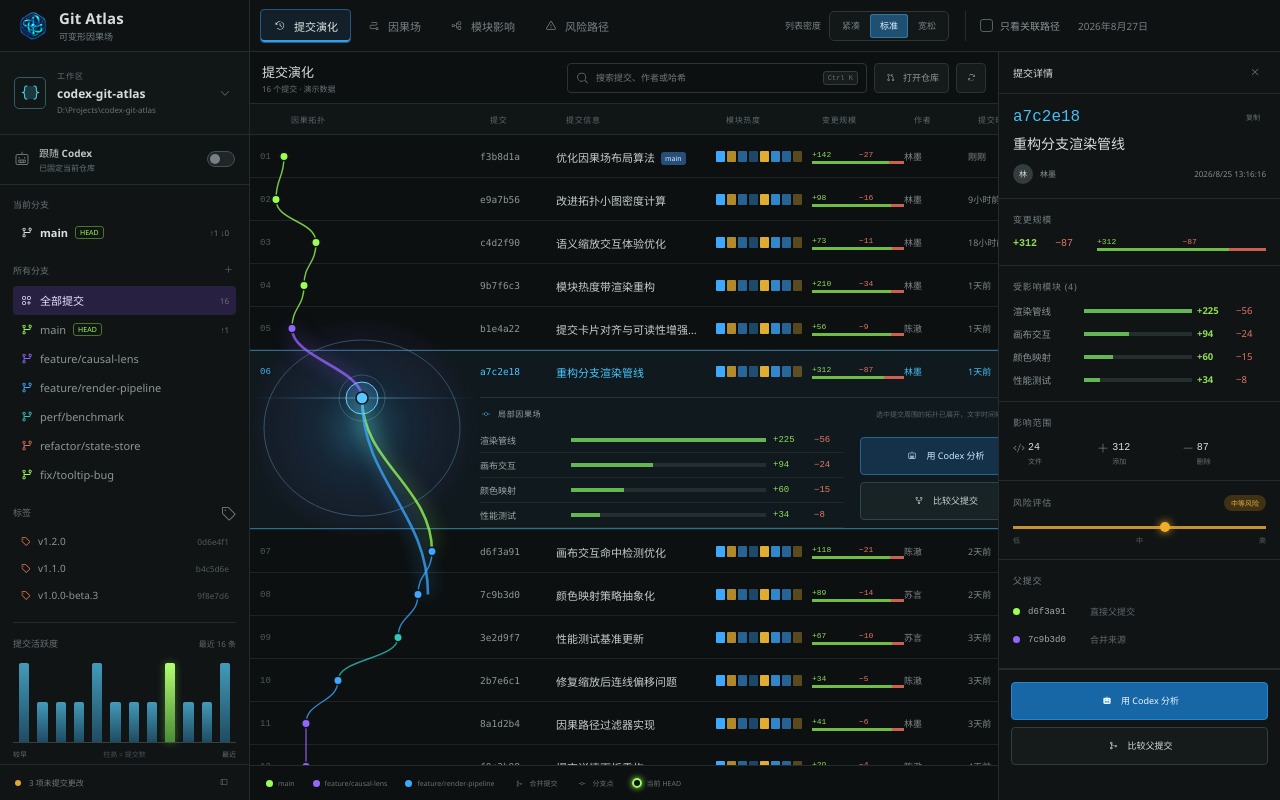
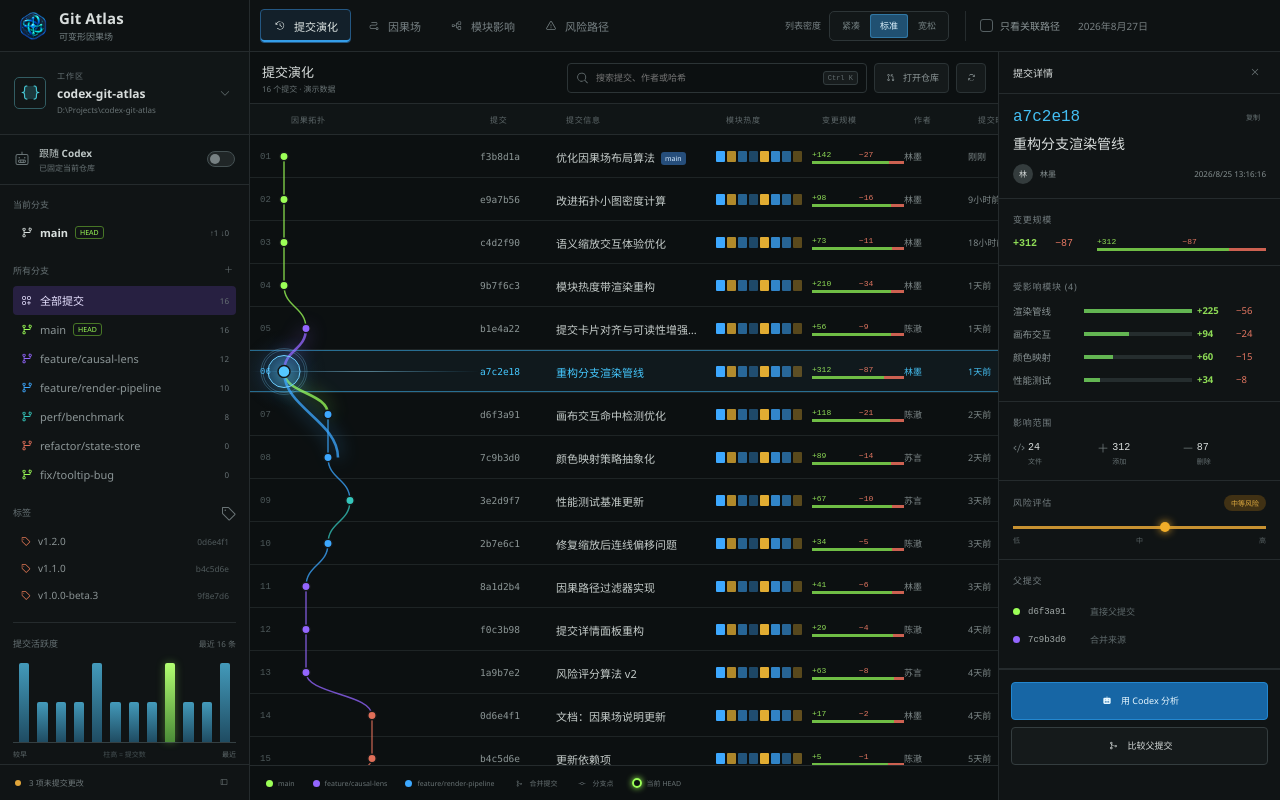
Before and after one commit to Kurtor/codex-git-atlas, a React (Vite) app: page / in a window 1280 px wide. Built offline with nearby package versions, Linux system fonts and the light colour scheme.

Commit message:
Fix branch reachability and graph stability

```diff
--- a/src/App.tsx
+++ b/src/App.tsx
@@ -52,7 +52,7 @@ function Sidebar({ data, activeBranch, selectedHash, followCodex, followContext,
     <div className={`follow-card ${followCodex ? 'enabled' : ''} ${followContext?.status === 'ambiguous' || followContext?.status === 'not-git' ? 'attention' : ''}`}><div className="follow-copy"><Robot weight={followCodex ? 'fill' : 'regular'} /><span><strong>跟随 Codex</strong><small>{followText}</small></span></div><label className="follow-switch" title={followCodex ? '关闭后固定当前仓库' : '开启后自动跟随 Codex 当前项目'}><input type="checkbox" checked={followCodex} onChange={(event) => onFollow(event.target.checked)} /><i /></label></div>
     <section><div className="side-label">当前分支</div><button className="branch-item current" onClick={() => onBranch(data.branch)}><GitBranch /><strong>{data.branch}</strong><span className="head-tag">HEAD</span><small>↑{data.ahead} ↓{data.behind}</small></button></section>
     <section className="branch-list"><div className="side-title"><span>所有分支</span><button aria-label="新建分支"><Plus /></button></div><button className={activeBranch === '全部' ? 'branch-item active' : 'branch-item'} onClick={() => onBranch('全部')}><CirclesThreePlus /><span>全部提交</span><small>{data.commits.length}</small></button>
-      {local.slice(0, 8).map((ref, index) => <button key={ref.full} className={activeBranch === ref.short ? 'branch-item active' : 'branch-item'} onClick={() => onBranch(ref.short)}><GitBranch style={{ color: ['#9cff57','#9466ff','#3da8ff','#35c6bb','#e06f59'][index % 5] }} /><span>{ref.short}</span>{ref.short === data.branch && <span className="head-tag">HEAD</span>}<small>{ref.track}</small></button>)}
+      {local.slice(0, 8).map((ref, index) => { const commitCount = data.commits.filter((commit) => commit.branches.includes(ref.short)).length; return <button key={ref.full} data-branch={ref.short} data-commit-count={commitCount} title={`${ref.short} · ${commitCount} 个可达提交${ref.track ? ` · ${ref.track}` : ''}`} className={activeBranch === ref.short ? 'branch-item active' : 'branch-item'} onClick={() => onBranch(ref.short)}><GitBranch style={{ color: ['#9cff57','#9466ff','#3da8ff','#35c6bb','#e06f59'][index % 5] }} /><span>{ref.short}</span>{ref.short === data.branch && <span className="head-tag">HEAD</span>}<small>{commitCount}</small></button> })}
     </section>
     <section><div className="side-title"><span>标签</span><Tag /></div>{tags.slice(0, 4).map((ref) => <div className="tag-item" key={ref.full}><Tag /><span>{ref.short}</span><small>{ref.hash}</small></div>)}{!tags.length && <div className="empty-side">暂无标签</div>}</section>
     <ActivityOverview commits={data.commits} selectedHash={selectedHash} onSelect={onSelect} />
@@ -85,7 +85,7 @@ export default function App() {
   const dataPathRef = useRef(data.path); const loadSequenceRef = useRef(0);
   const selected = data.commits.find((commit) => commit.hash === selectedHash) || data.commits[0];
   const rowHeight = density === 'compact' ? 36 : density === 'relaxed' ? 52 : ROW_HEIGHT; const expandedHeight = density === 'compact' ? 158 : density === 'relaxed' ? 216 : EXPANDED_HEIGHT;
-  const visible = useMemo(() => data.commits.filter((commit) => (activeBranch === '全部' || commit.branch === activeBranch || commit.refs.some((ref) => ref.includes(activeBranch))) && (!query || `${commit.shortHash} ${commit.subject} ${commit.author} ${commit.refs.join(' ')}`.toLowerCase().includes(query.toLowerCase())) && (mode !== 'risk' || commit.deletions > 30 || commit.additions + commit.deletions > 500)), [data, activeBranch, query, mode]);
+  const visible = useMemo(() => data.commits.filter((commit) => (activeBranch === '全部' || commit.branches.includes(activeBranch)) && (!query || `${commit.shortHash} ${commit.subject} ${commit.author} ${commit.refs.join(' ')}`.toLowerCase().includes(query.toLowerCase())) && (mode !== 'risk' || commit.deletions > 30 || commit.additions + commit.deletions > 500)), [data, activeBranch, query, mode]);
 
   const applyRepository = useCallback(async (repoPath: string, options: { force?: boolean } = {}) => {
     if (!window.gitAtlas || (!options.force && dataPathRef.current.toLowerCase() === repoPath.toLowerCase())) return;
@@ -131,9 +131,8 @@ export default function App() {
         {loading && <div className="loading"><ArrowsClockwise /><span>{followCodex ? '正在跟随 Codex 切换仓库…' : '正在读取仓库历史…'}</span></div>}
         <div className="history-scroll"><div className="column-head"><span>因果拓扑</span><span>提交</span><span>提交信息</span><span>模块热度</span><span>变更规模</span><span>作者</span><span>提交时间</span></div>
           <div className="commit-stack" style={{ height: graphHeight(visible, selectedHash, rowHeight, expandedHeight) }}><GraphCanvas commits={visible} selectedHash={selectedHash} causalOnly={causalOnly} rowHeight={rowHeight} expandedHeight={expandedHeight} />
-            {visible.map((commit, index) => <div role="button" tabIndex={0} key={commit.hash} className={`commit-row ${commit.hash === selectedHash ? 'selected' : ''}`} style={{ height: commit.hash === selectedHash ? expandedHeight : rowHeight, gridTemplateRows: `${Math.min(rowHeight, 52)}px 1fr` }} onClick={() => { setSelectedHash(commit.hash); setAnalysis(''); setComparison(null) }} onKeyDown={(event) => { if (event.key === 'Enter' || event.key === ' ') { event.preventDefault(); setSelectedHash(commit.hash); setAnalysis(''); setComparison(null) } }}>
+            {visible.map((commit, index) => <div role="button" tabIndex={0} key={commit.hash} className={`commit-row ${commit.hash === selectedHash ? 'selected' : ''}`} style={{ height: rowHeight, gridTemplateRows: `${rowHeight}px` }} onClick={() => { setSelectedHash(commit.hash); setAnalysis(''); setComparison(null) }} onKeyDown={(event) => { if (event.key === 'Enter' || event.key === ' ') { event.preventDefault(); setSelectedHash(commit.hash); setAnalysis(''); setComparison(null) } }}>
               <span className="row-index">{String(index + 1).padStart(2, '0')}</span><span className="graph-space" /><code>{commit.shortHash}</code><span className="subject">{commit.subject}{commit.refs.slice(0,2).map((ref) => <i key={ref}>{ref.replace('HEAD -> ', '')}</i>)}</span><ModuleHeat commit={commit} /><DiffBar commit={commit} /><span className="author">{commit.author}</span><time>{relativeTime(commit.isoDate)}</time>
-              {commit.hash === selectedHash && <div className="aperture-detail"><div className="aperture-title"><span><GitCommitIcon />局部因果场</span><small>选中提交周围的拓扑已展开，文字时间轴保持稳定</small></div><div className="impact-grid">{Object.entries(commit.modules).slice(0,4).map(([name,value]) => <div key={name}><span>{name}</span><i><b style={{ width: `${Math.min(100, value / Math.max(...Object.values(commit.modules)) * 100)}%` }} /></i><strong>+{Math.round(value * .72)}</strong><em>−{Math.round(value * .18)}</em></div>)}</div><div className="aperture-actions"><button onClick={(event) => { event.stopPropagation(); analyze() }}><Robot />用 Codex 分析</button><button onClick={(event) => { event.stopPropagation(); compareParent() }}><GitFork />{comparison ? '已生成对比' : commit.parents.length ? '比较父提交' : '查看根提交变更'}</button></div></div>}
             </div>)}
           </div>
         </div><footer className="legend"><span><i style={{ background:'#9cff57' }} />main</span><span><i style={{ background:'#9466ff' }} />feature/causal-lens</span><span><i style={{ background:'#3da8ff' }} />feature/render-pipeline</span><span><GitMerge />合并提交</span><span><GitCommitIcon />分支点</span><span><b />当前 HEAD</span></footer>
--- a/src/GraphCanvas.tsx
+++ b/src/GraphCanvas.tsx
@@ -4,17 +4,13 @@ import type { GitCommit } from './types';
 type Props = { commits: GitCommit[]; selectedHash: string; causalOnly: boolean; rowHeight: number; expandedHeight: number };
 
 export function graphHeight(commits: GitCommit[], selectedHash: string, rowHeight: number, expandedHeight: number) {
-  return commits.reduce((sum, commit) => sum + (commit.hash === selectedHash ? expandedHeight : rowHeight), 0);
+  void selectedHash; void expandedHeight;
+  return commits.length * rowHeight;
 }
 
 function rowCenters(commits: GitCommit[], selectedHash: string, rowHeight: number, expandedHeight: number) {
-  let cursor = 0;
-  return commits.map((commit) => {
-    const height = commit.hash === selectedHash ? expandedHeight : rowHeight;
-    const center = cursor + (commit.hash === selectedHash ? 48 : height / 2);
-    cursor += height;
-    return center;
-  });
+  void selectedHash; void expandedHeight;
+  return commits.map((_commit, index) => index * rowHeight + rowHeight / 2);
 }
 
 export default function GraphCanvas({ commits, selectedHash, causalOnly, rowHeight, expandedHeight }: Props) {
@@ -33,32 +29,24 @@ export default function GraphCanvas({ commits, selectedHash, causalOnly, rowHeig
     const visitParents = (hash: string) => { const commit = commits.find((item) => item.hash === hash); commit?.parents.forEach((parent) => { if (!related.has(parent)) { related.add(parent); visitParents(parent) } }) };
     visitParents(selectedHash);
     commits.forEach((commit) => { if (commit.parents.some((parent) => related.has(parent))) related.add(commit.hash) });
-    const laneX = (commit: GitCommit, index: number) => {
-      const base = 34 + Math.min(commit.lane, 7) * 22;
-      const distance = Math.abs(index - selectedIndex);
-      if (selectedIndex < 0 || distance > 4) return base;
-      if (distance === 0) return 112;
-      if (distance === 1) return index < selectedIndex ? 42 : 182;
-      if (distance === 2) return index < selectedIndex ? 54 : 168;
-      if (distance === 3) return index < selectedIndex ? 66 : 148;
-      return base + (index < selectedIndex ? -8 : 10);
-    };
+    const laneX = (commit: GitCommit) => 34 + Math.min(commit.lane, 7) * 22;
 
     if (selectedIndex >= 0) {
-      const gradient = context.createRadialGradient(112, selectedY + 30, 4, 112, selectedY + 30, 132);
-      gradient.addColorStop(0, 'rgba(73,194,255,.30)'); gradient.addColorStop(.34, 'rgba(51,108,178,.17)'); gradient.addColorStop(.72, 'rgba(91,77,183,.07)'); gradient.addColorStop(1, 'rgba(4,9,12,0)');
-      context.fillStyle = gradient; context.beginPath(); context.ellipse(112, selectedY + 30, 124, 108, 0, 0, Math.PI * 2); context.fill();
-      context.strokeStyle = 'rgba(125,212,255,.30)'; context.lineWidth = 1; context.beginPath(); context.ellipse(112, selectedY + 30, 98, 88, 0, 0, Math.PI * 2); context.stroke();
+      const selectedX = laneX(commits[selectedIndex]);
+      const gradient = context.createRadialGradient(selectedX, selectedY, 3, selectedX, selectedY, 42);
+      gradient.addColorStop(0, 'rgba(73,194,255,.34)'); gradient.addColorStop(.46, 'rgba(51,108,178,.13)'); gradient.addColorStop(1, 'rgba(4,9,12,0)');
+      context.fillStyle = gradient; context.beginPath(); context.arc(selectedX, selectedY, 42, 0, Math.PI * 2); context.fill();
+      context.strokeStyle = 'rgba(125,212,255,.28)'; context.lineWidth = 1; context.beginPath(); context.arc(selectedX, selectedY, 21, 0, Math.PI * 2); context.stroke();
       const beam = context.createLinearGradient(0, selectedY, width, selectedY); beam.addColorStop(0, 'rgba(75,190,255,0)'); beam.addColorStop(.47, 'rgba(152,225,255,.48)'); beam.addColorStop(.53, 'rgba(152,225,255,.48)'); beam.addColorStop(1, 'rgba(75,190,255,0)');
       context.fillStyle = beam; context.fillRect(0, selectedY - .5, width, 1);
     }
 
     for (let index = commits.length - 1; index >= 0; index -= 1) {
-      const commit = commits[index]; const startX = laneX(commit, index); const startY = centers[index];
+      const commit = commits[index]; const startX = laneX(commit); const startY = centers[index];
       const parents = commit.parents.length ? commit.parents : index < commits.length - 1 ? [commits[index + 1].hash] : [];
       parents.forEach((parentHash, parentOffset) => {
         const parentIndex = indexByHash.get(parentHash) ?? Math.min(index + 1, commits.length - 1); if (parentIndex === index) return;
-        const parent = commits[parentIndex]; const endX = laneX(parent, parentIndex) + parentOffset * 10; const endY = centers[parentIndex];
+        const parent = commits[parentIndex]; const endX = laneX(parent) + parentOffset * 10; const endY = centers[parentIndex];
         const isRelated = related.has(commit.hash) || related.has(parentHash); context.globalAlpha = causalOnly && !isRelated ? .08 : .76;
         const pathColor = parentOffset > 0 ? parent.color : commit.color;
         context.strokeStyle = pathColor; context.lineWidth = commit.hash === selectedHash || parentHash === selectedHash ? 2.6 : 1.45;
@@ -68,7 +56,7 @@ export default function GraphCanvas({ commits, selectedHash, causalOnly, rowHeig
     }
 
     commits.forEach((commit, index) => {
-      const x = laneX(commit, index); const y = centers[index]; const isSelected = commit.hash === selectedHash; const isRelated = related.has(commit.hash);
+      const x = laneX(commit); const y = centers[index]; const isSelected = commit.hash === selectedHash; const isRelated = related.has(commit.hash);
       context.globalAlpha = causalOnly && !isRelated ? .12 : 1;
       if (isSelected) { context.fillStyle = 'rgba(70,184,255,.20)'; context.beginPath(); context.arc(x, y, 16, 0, Math.PI * 2); context.fill(); context.strokeStyle = '#6dcfff'; context.lineWidth = 1; context.stroke(); context.strokeStyle = 'rgba(120,215,255,.25)'; context.beginPath(); context.arc(x, y, 23, 0, Math.PI * 2); context.stroke() }
       context.fillStyle = isSelected ? '#55c8ff' : commit.color; context.beginPath(); context.arc(x, y, isSelected ? 6 : 4.2, 0, Math.PI * 2); context.fill();
@@ -77,5 +65,6 @@ export default function GraphCanvas({ commits, selectedHash, causalOnly, rowHeig
     context.globalAlpha = 1;
   }, [commits, selectedHash, causalOnly, rowHeight, expandedHeight]);
 
-  return <canvas ref={canvasRef} className="graph-canvas" aria-label="Git 提交拓扑图" />;
+  const topologySignature = commits.map((commit) => `${commit.hash}:${commit.lane}`).join('|');
+  return <canvas ref={canvasRef} className="graph-canvas" aria-label="Git 提交拓扑图" data-topology-signature={topologySignature} />;
 }
--- a/src/demo.ts
+++ b/src/demo.ts
@@ -10,7 +10,11 @@ const commits: GitCommit[] = subjects.map((subject, index) => {
   const hash = `${['f3b8d1a','e9a7b56','c4d2f90','9b7f6c3','b1e4a22','a7c2e18','d6f3a91','7c9b3d0','3e2d9f7','2b7e6c1','8a1d2b4','f0c3b98','1a9b7e2','0d6e4f1','b4c5d6e','9f8e7d6'][index]}000000000000000000000000000000000`;
   const additions = [142,98,73,210,56,312,118,89,67,34,41,29,63,17,5,12][index];
   const deletions = [27,16,11,34,9,87,21,14,10,5,6,4,8,2,1,0][index];
-  return { hash, shortHash: hash.slice(0,7), refs: index === 0 ? ['HEAD -> main'] : index === 4 ? ['feature/causal-lens'] : [], subject, author: authors[index], isoDate: new Date(Date.now() - index * 9 * 3600_000).toISOString(), parents: index < subjects.length - 1 ? [`${['e9a7b56','c4d2f90','9b7f6c3','b1e4a22','a7c2e18','d6f3a91','7c9b3d0','3e2d9f7','2b7e6c1','8a1d2b4','f0c3b98','1a9b7e2','0d6e4f1','b4c5d6e','9f8e7d6',''][index]}000000000000000000000000000000000`] : [], additions, deletions, modules: { '渲染管线': additions, '画布交互': Math.round(additions*.42), '颜色映射': Math.round(additions*.27), '性能测试': Math.round(additions*.15) }, branch: branches[index], tags: index === 13 ? ['v1.2.0'] : [], lane, color: colors[lane] };
+  const memberships = ['main'];
+  if (index >= 4) memberships.push('feature/causal-lens');
+  if (index >= 6) memberships.push('feature/render-pipeline');
+  if (index >= 8) memberships.push('perf/benchmark');
+  return { hash, shortHash: hash.slice(0,7), refs: index === 0 ? ['HEAD -> main'] : index === 4 ? ['feature/causal-lens'] : [], subject, author: authors[index], isoDate: new Date(Date.now() - index * 9 * 3600_000).toISOString(), parents: index < subjects.length - 1 ? [`${['e9a7b56','c4d2f90','9b7f6c3','b1e4a22','a7c2e18','d6f3a91','7c9b3d0','3e2d9f7','2b7e6c1','8a1d2b4','f0c3b98','1a9b7e2','0d6e4f1','b4c5d6e','9f8e7d6',''][index]}000000000000000000000000000000000`] : [], additions, deletions, modules: { '渲染管线': additions, '画布交互': Math.round(additions*.42), '颜色映射': Math.round(additions*.27), '性能测试': Math.round(additions*.15) }, branch: branches[index], branches: memberships, tags: index === 13 ? ['v1.2.0'] : [], lane, color: colors[lane] };
 });
 
 commits[5].parents = [commits[6].hash, commits[7].hash];
--- a/src/types.ts
+++ b/src/types.ts
@@ -3,7 +3,7 @@ export type RefItem = { full: string; short: string; hash: string; track: string
 export type GitCommit = {
   hash: string; shortHash: string; refs: string[]; subject: string; author: string; isoDate: string;
   parents: string[]; additions: number; deletions: number; modules: Record<string, number>;
-  branch: string; tags: string[]; lane: number; color: string;
+  branch: string; branches: string[]; tags: string[]; lane: number; color: string;
 };
 
 export type RepositoryData = {
```
Also changed, not shown: electron/main.cjs (+28 -1 lines).
